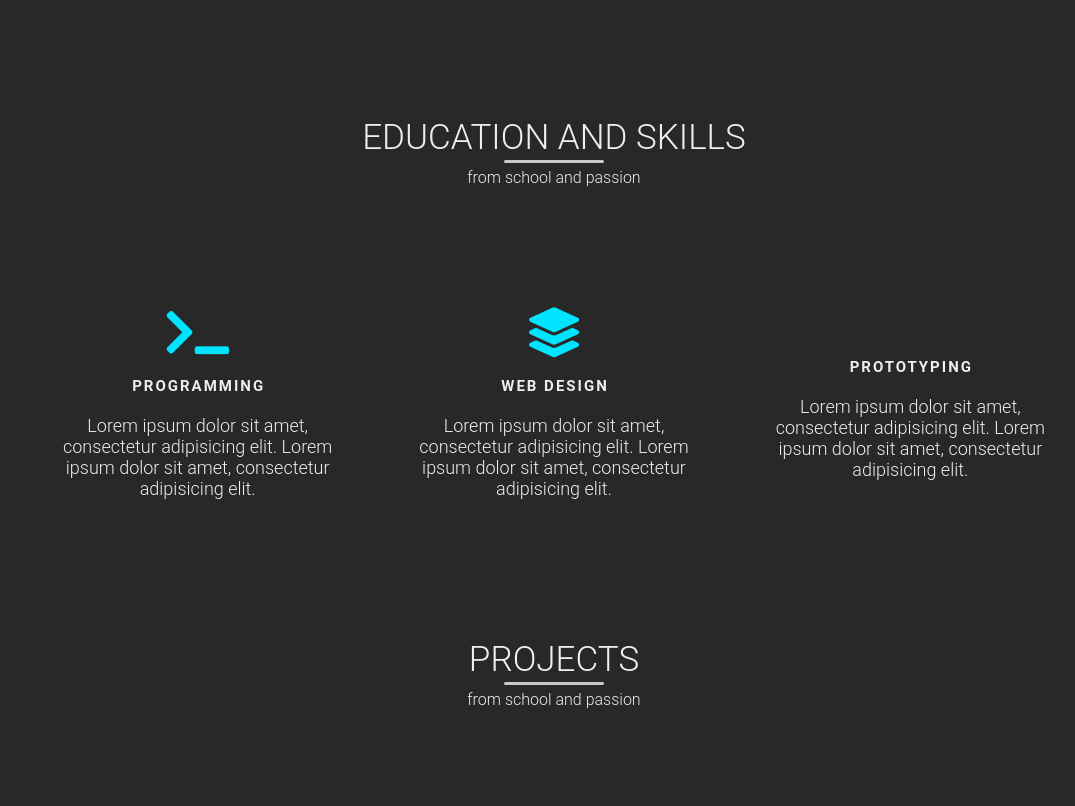
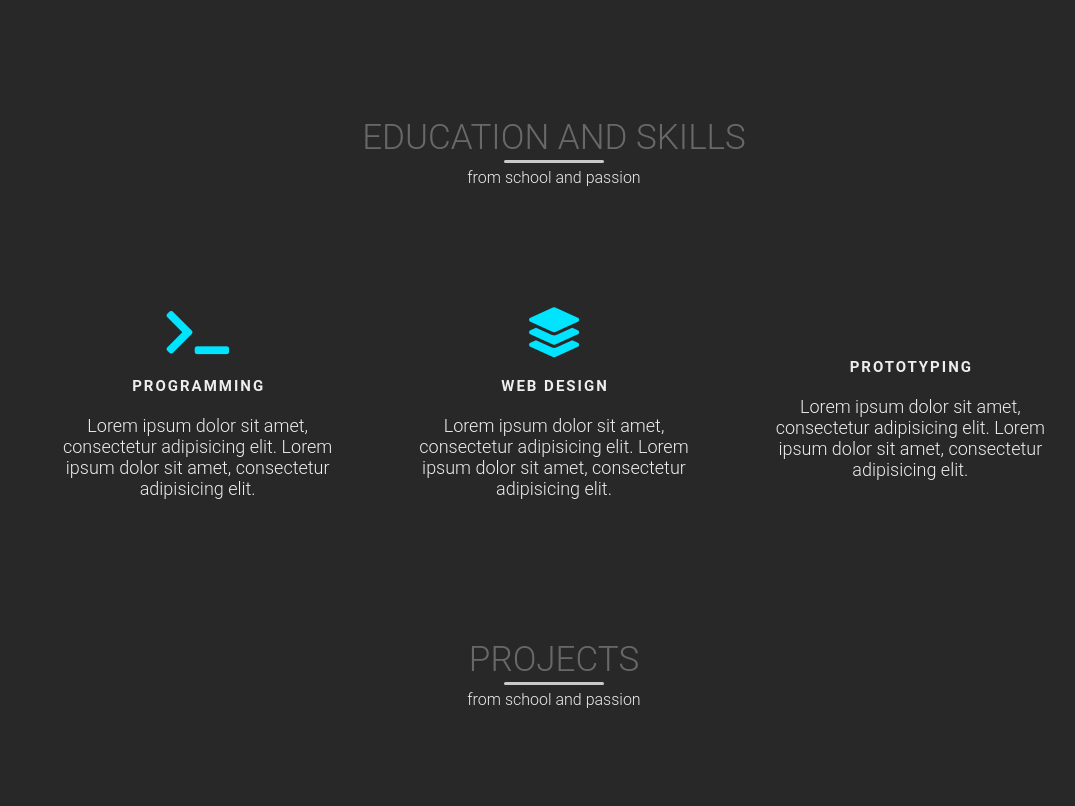
Before and after one commit to JohnVicke/portfolio, a plain HTML site: page index.html in a window 1280 px wide. Shown: the part 1091-1897 px from the top of the page, without its empty margins (86-1161 px from the left). Drawn offline with nearby package versions, Linux system fonts and the light colour scheme; some icons are missing.

```diff
--- a/css/main.css
+++ b/css/main.css
@@ -17,6 +17,7 @@ body{
   /*background: url("images/bg.jpg") no-repeat center fixed;*/
   background-color: #282828;
   background-size: cover;
+  overflow-x: hidden;
 }
 
 section{
@@ -56,7 +57,7 @@ img{
 
 .section-heading h1{
   font-size: 3.5rem;
-  color: rgba:(255, 255, 255, .3);
+  color: rgba(255, 255, 255, .3);
   text-transform: uppercase;
   font-weight: 300;
   position: relative;
```
Also changed, not shown: TODO.txt.
